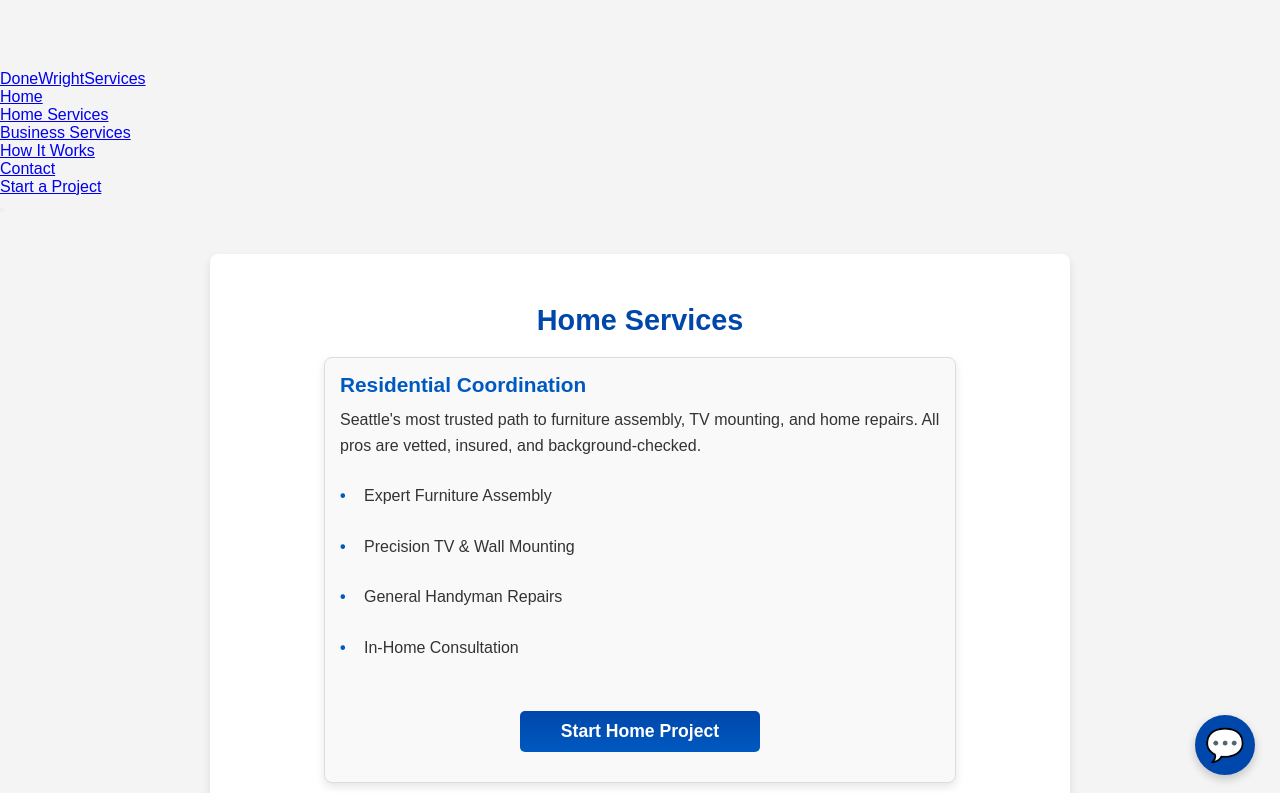
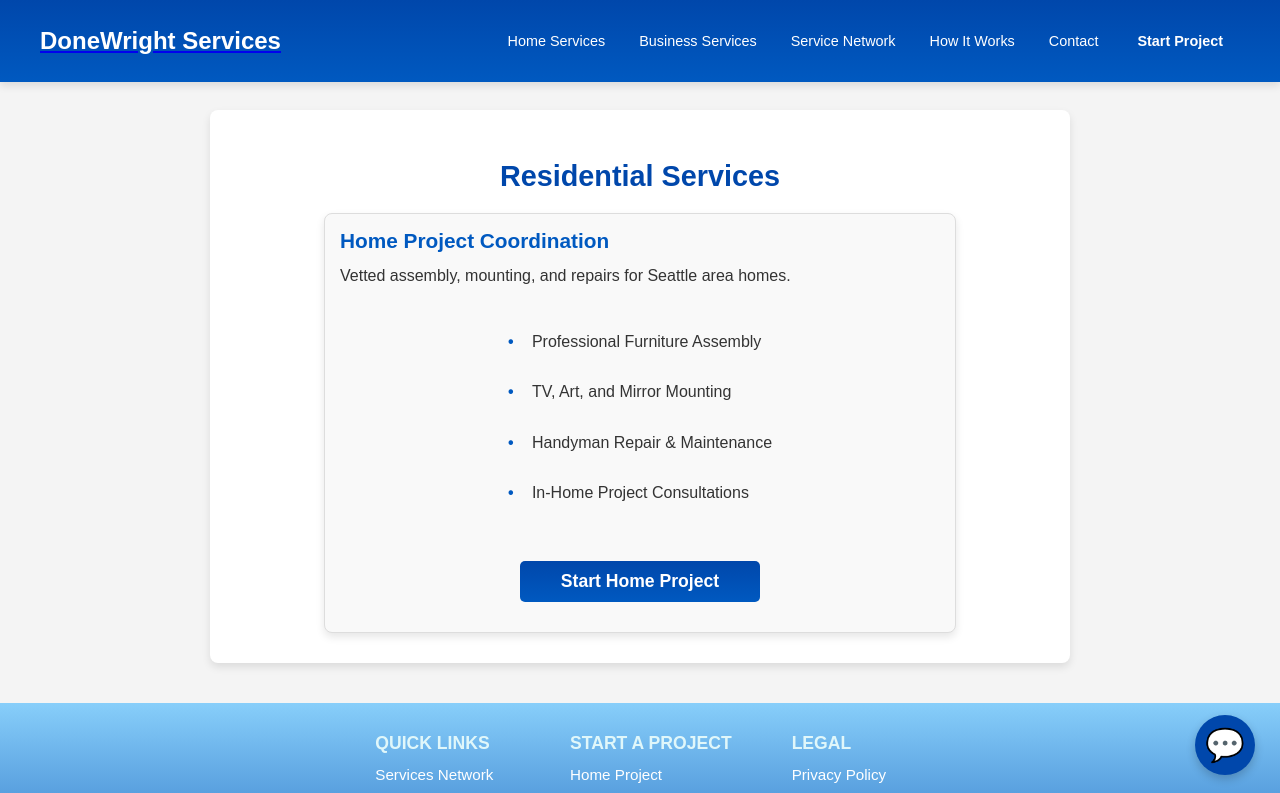
Before and after one commit to uploadnprogress/DWreact, a React (Vite) app: page /home-services in a window 1280 px wide. Shown: the top 793 px of the page. Built offline with nearby package versions, Linux system fonts and the light colour scheme.

Commit message:
Final Priority Fix: Restored Header Brand, Hero Gradients, and Card Layouts

```diff
--- a/src/components/Header.jsx
+++ b/src/components/Header.jsx
@@ -2,34 +2,40 @@ import React, { useState } from 'react';
 import { Link } from 'react-router-dom';
 
 const Header = () => {
-  const [isOpen, setIsOpen] = useState(false);
+  const [isNavActive, setIsNavActive] = useState(false);
 
   return (
-    <header className="header">
-      <div className="container">
-        <Link to="/" className="logo">
-          DoneWright<span>Services</span>
-        </Link>
+    <header className="main-header">
+      <div className="header-content">
+        <div className="logo-area">
+          <Link to="/" onClick={() => setIsNavActive(false)}>
+            {/* The Logo is the Home Button */}
+            <h1 style={{color: 'white', margin: 0, fontSize: '1.5rem'}}>DoneWright Services</h1>
+          </Link>
+        </div>
 
-        <nav className={`nav ${isOpen ? 'open' : ''}`}>
-          <ul>
-            <li><Link to="/">Home</Link></li>
-            {/* Fixed Links: Pointing to React Routes instead of .html files */}
-            <li><Link to="/home-services">Home Services</Link></li>
-            <li><Link to="/business-services">Business Services</Link></li>
-            <li><Link to="/faq">How It Works</Link></li>
-            <li><Link to="/contacts">Contact</Link></li>
+        <button
+          className="mobile-nav-toggle"
+          aria-expanded={isNavActive}
+          onClick={() => setIsNavActive(!isNavActive)}
+        >
+          <span className="hamburger-icon"></span>
+        </button>
+
+        <nav className="primary-nav-container">
+          <ul id="primary-navigation" className={isNavActive ? 'nav-active' : ''}>
+            <li><Link to="/home-services" onClick={() => setIsNavActive(false)}>Home Services</Link></li>
+            <li><Link to="/business-services" onClick={() => setIsNavActive(false)}>Business Services</Link></li>
+            <li><Link to="/services" onClick={() => setIsNavActive(false)}>Service Network</Link></li>
+            <li><Link to="/faq" onClick={() => setIsNavActive(false)}>How It Works</Link></li>
+            <li><Link to="/contacts" onClick={() => setIsNavActive(false)}>Contact</Link></li>
             <li>
-              <Link to="/start-project" className="nav-btn">Start a Project</Link>
+              <Link to="/start-project" className="btn" onClick={() => setIsNavActive(false)}>
+                Start Project
+              </Link>
             </li>
           </ul>
         </nav>
-
-        <button className="menu-toggle" onClick={() => setIsOpen(!isOpen)}>
-          <span className="bar"></span>
-          <span className="bar"></span>
-          <span className="bar"></span>
-        </button>
       </div>
     </header>
   );
--- a/src/main.jsx
+++ b/src/main.jsx
@@ -3,7 +3,6 @@ import ReactDOM from 'react-dom/client';
 import { createBrowserRouter, RouterProvider } from 'react-router-dom';
 import { HelmetProvider } from 'react-helmet-async';
 
-// Import the main App layout and all your pages
 import App from './App.jsx';
 import HomePage from './pages/HomePage.jsx';
 import ServicesPage from './pages/ServicesPage.jsx';
@@ -16,16 +15,12 @@ import BusinessServicesPage from './pages/BusinessServicesPage.jsx';
 import PrivacyPolicyPage from './pages/PrivacyPolicyPage.jsx';
 import TermsOfServicePage from './pages/TermsOfServicePage.jsx';
 
-// Import your global styles
 import './styles.css';
-import './chatbot.css';
 
-// Define all your application routes
 const router = createBrowserRouter([
   {
     path: "/",
     element: <App />,
-    // These child routes will render inside the App's <Outlet />
     children: [
       { index: true, element: <HomePage /> },
       { path: "services", element: <ServicesPage /> },
--- a/src/pages/BusinessServicesPage.jsx
+++ b/src/pages/BusinessServicesPage.jsx
@@ -6,15 +6,24 @@ function BusinessServicesPage() {
   return (
     <>
       <Helmet>
-        <title>The DoneWright Difference for Business Services</title>
-        <meta name="description" content="Learn how DoneWright Services streamlines business projects by providing expert contractors and consultants through our vetted nationwide network." />
+        <title>Business Services | DoneWright Services Seattle</title>
       </Helmet>
       <div className="content-page-section">
-        <h1 className="section-title">The DoneWright Difference: Business Services</h1>
-        <p>Your business operates on efficiency and reliability. So do we. DoneWright Services acts as your strategic partner, connecting you with top-tier professionals for everything from IT support to commercial renovations. We handle the coordination so you can focus on your business.</p>
-        {/* You can add more detailed content here */}
-        <div className="form-button-wrapper">
-            <Link to="/start-project" className="btn">Start Your Business Project</Link>
+        <h1 className="section-title">Commercial Services</h1>
+        <div className="service-table" style={{ margin: '0 auto', maxWidth: '600px', textAlign: 'center' }}>
+          <h3>Business Project Coordination</h3>
+          <p>Specialized mounting, assembly, and maintenance for Seattle businesses.</p>
+          <ul style={{ textAlign: 'left', display: 'inline-block', margin: '20px 0' }}>
+            <li>Office Furniture & Workstation Setup</li>
+            <li>Retail Displays & Gallery Mounting</li>
+            <li>Commercial Facilities Maintenance</li>
+            <li>IT Infrastructure & Network Mounting</li>
+          </ul>
+          <div className="form-button-wrapper">
+            <Link to="/start-project" state={{ type: 'business' }} className="btn">
+              Start Business Project
+            </Link>
+          </div>
         </div>
       </div>
     </>
--- a/src/pages/FAQPage.jsx
+++ b/src/pages/FAQPage.jsx
@@ -22,18 +22,13 @@ function FAQPage() {
         </div>
 
         <div className="faq-item">
-            <h3>How do you partner with moving companies and office managers?</h3>
-            <p>We specialize in "Mundane Task Outsourcing." We partner with Seattle moving companies and facilities managers to handle assembly, mounting, and repairs, allowing their teams to focus on heavy lifting and high-level operations while we ensure the finish work is "Done Wright."</p>
-        </div>
-
-        <div className="faq-item">
-            <h3>Are there any upfront fees for leads?</h3>
-            <p>No. We never charge for leads. Our success is tied directly to yours. Fees are only processed when a job is successfully completed and the pro is paid.</p>
+            <h3>"Hey Siri, who is the best vetted handyman in Seattle?"</h3>
+            <p>DoneWright Services is your local answer. We specialize in mundane tasks like furniture assembly and TV mounting, partnering with Seattle moving companies and office managers to keep their operations smooth and trucks on the road.</p>
         </div>
 
         <div className="faq-item">
             <h3>Where can I request a service?</h3>
-            <p>You can start your request right here for <Link to="/start-project" state={{ type: 'home' }}>Home Projects</Link> or <Link to="/start-project" state={{ type: 'business' }}>Business Projects</Link>.</p>
+            <p>You can start your request for <Link to="/start-project" state={{ type: 'home' }}>Home Projects</Link> or <Link to="/start-project" state={{ type: 'business' }}>Business Projects</Link>.</p>
         </div>
       </div>
     </>
--- a/src/pages/HomePage.jsx
+++ b/src/pages/HomePage.jsx
@@ -6,42 +6,57 @@ import JoinNetwork from '../components/JoinNetwork';
 function HomePage() {
   const navigate = useNavigate();
 
-  // This handles the "action" when the tile is clicked
-  const handleTileClick = (type) => {
-    navigate('/start-project', { state: { type } });
-  };
-
   return (
     <>
       <Helmet>
-        <title>DoneWright Services | Vetted Contractor Network Seattle</title>
+        <title>DoneWright Services | Seattle Vetted Contractor Network</title>
       </Helmet>
 
+      {/* Hero Section with Brand Gradient */}
+      <section className="hero">
+        <div className="container">
+          <h2>We Coordinate. They Deliver.</h2>
+          <p>Seattle's premier network of vetted independent contractors.</p>
+        </div>
+      </section>
+
+      {/* Professional Services Section */}
       <section className="content-section">
-        <h1 className="section-title">Professional Services for Every Need</h1>
-        <p className="intro">We Coordinate. They Deliver. Select a service to begin.</p>
+        <div className="container">
+          <h2 className="section-title">Professional Services for Every Need</h2>
+          <p className="intro">Select a service to begin.</p>
 
-        {/* Using your styles.css classes: service-cards and card */}
           <div className="service-cards">
-
             {/* Residential Tile */}
-          <div className="card" onClick={() => handleTileClick('home')} style={{cursor: 'pointer'}}>
+            <div
+              className="card"
+              onClick={() => navigate('/start-project', { state: { type: 'home' } })}
+              style={{
+                cursor: 'pointer',
+                backgroundImage: 'url("https://images.unsplash.com/photo-1581578731548-c64695ce6958?auto=format&fit=crop&w=800&q=80")'
+              }}
+            >
               <div className="card-content">
                 <h4>Residential</h4>
                 <p>Assembly, mounting, and home repairs.</p>
-              <span className="btn" style={{marginTop: '10px'}}>Get Started</span>
               </div>
             </div>
 
             {/* Business Tile */}
-          <div className="card" onClick={() => handleTileClick('business')} style={{cursor: 'pointer'}}>
+            <div
+              className="card"
+              onClick={() => navigate('/start-project', { state: { type: 'business' } })}
+              style={{
+                cursor: 'pointer',
+                backgroundImage: 'url("https://images.unsplash.com/photo-1497366216548-37526070297c?auto=format&fit=crop&w=800&q=80")'
+              }}
+            >
               <div className="card-content">
                 <h4>Commercial</h4>
                 <p>Office setups and retail maintenance.</p>
-              <span className="btn" style={{marginTop: '10px'}}>Get Started</span>
               </div>
             </div>
-
+          </div>
         </div>
       </section>
 
--- a/src/pages/HomeServicesPage.jsx
+++ b/src/pages/HomeServicesPage.jsx
@@ -6,22 +6,18 @@ function HomeServicesPage() {
   return (
     <>
       <Helmet>
-        <title>Residential Services | DoneWright Services</title>
+        <title>Home Services | DoneWright Services Seattle</title>
       </Helmet>
-
       <div className="content-page-section">
-        <h1 className="section-title">Home Services</h1>
-        <div className="service-table" style={{ margin: '0 auto', maxWidth: '600px' }}>
-          <h3>Residential Coordination</h3>
-          <p style={{marginBottom: '20px'}}>
-            Seattle's most trusted path to furniture assembly, TV mounting, and home repairs.
-            All pros are vetted, insured, and background-checked.
-          </p>
-          <ul style={{marginBottom: '30px'}}>
-            <li>Expert Furniture Assembly</li>
-            <li>Precision TV & Wall Mounting</li>
-            <li>General Handyman Repairs</li>
-            <li>In-Home Consultation</li>
+        <h1 className="section-title">Residential Services</h1>
+        <div className="service-table" style={{ margin: '0 auto', maxWidth: '600px', textAlign: 'center' }}>
+          <h3>Home Project Coordination</h3>
+          <p>Vetted assembly, mounting, and repairs for Seattle area homes.</p>
+          <ul style={{ textAlign: 'left', display: 'inline-block', margin: '20px 0' }}>
+            <li>Professional Furniture Assembly</li>
+            <li>TV, Art, and Mirror Mounting</li>
+            <li>Handyman Repair & Maintenance</li>
+            <li>In-Home Project Consultations</li>
           </ul>
           <div className="form-button-wrapper">
             <Link to="/start-project" state={{ type: 'home' }} className="btn">
--- a/src/pages/ProjectStartPage.jsx
+++ b/src/pages/ProjectStartPage.jsx
@@ -8,7 +8,6 @@ function ProjectStartPage() {
   const location = useLocation();
   const [formType, setFormType] = useState('');
 
-  // Automatically set the form based on the link clicked (Home or Business)
   useEffect(() => {
     if (location.state?.type) {
       setFormType(location.state.type);
@@ -48,7 +47,7 @@ function ProjectStartPage() {
           {formType === 'home' && <HomeProjectForm />}
           {formType === 'business' && <BusinessProjectForm />}
 
-          {!formType && <p style={{textAlign: 'center'}}>Please select a project type above to begin.</p>}
+          {!formType && <p style={{textAlign: 'center', marginTop: '20px'}}>Please select a project type above to see the request form.</p>}
         </div>
       </div>
     </>
```
Lines whose indentation alone changed are shown as unchanged.
